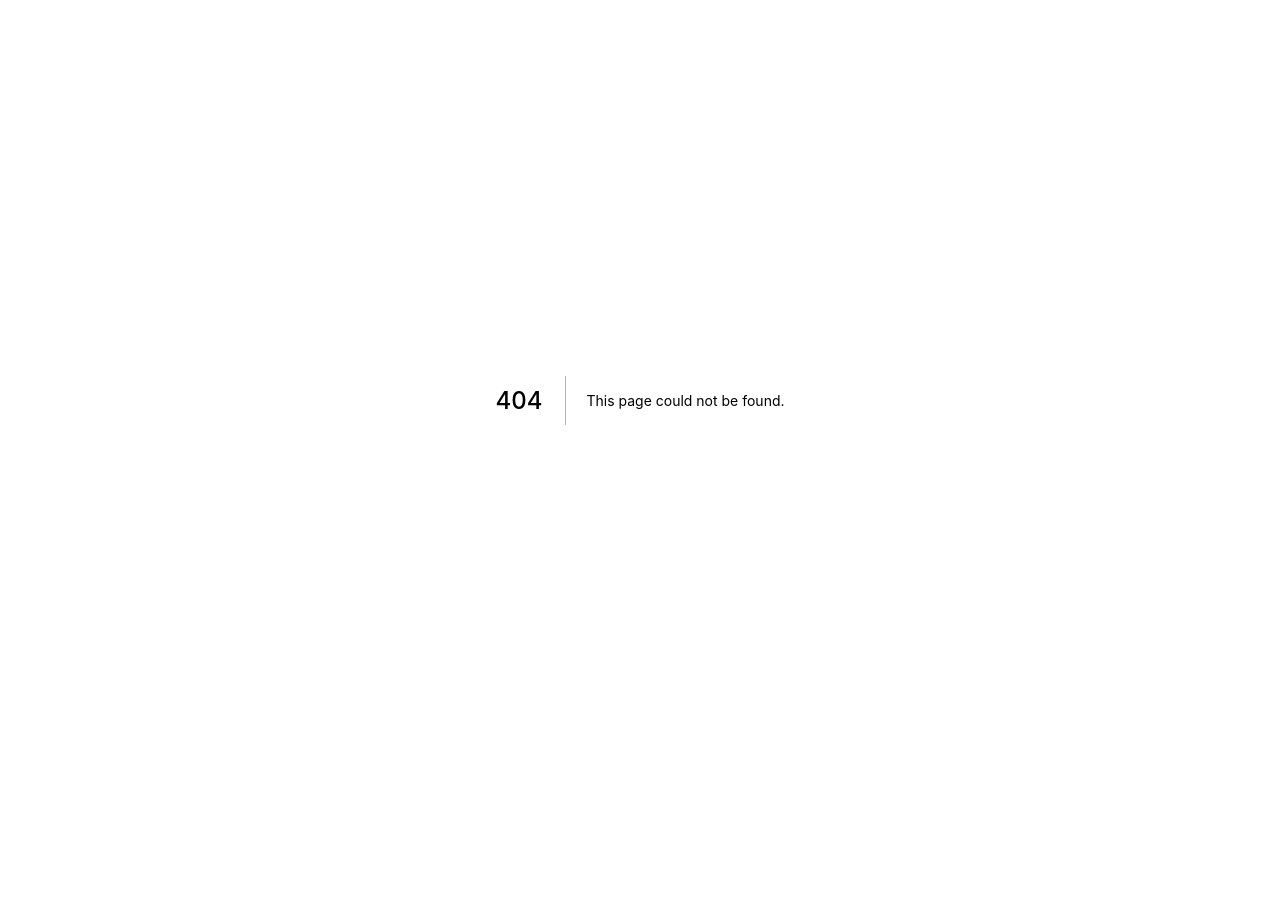
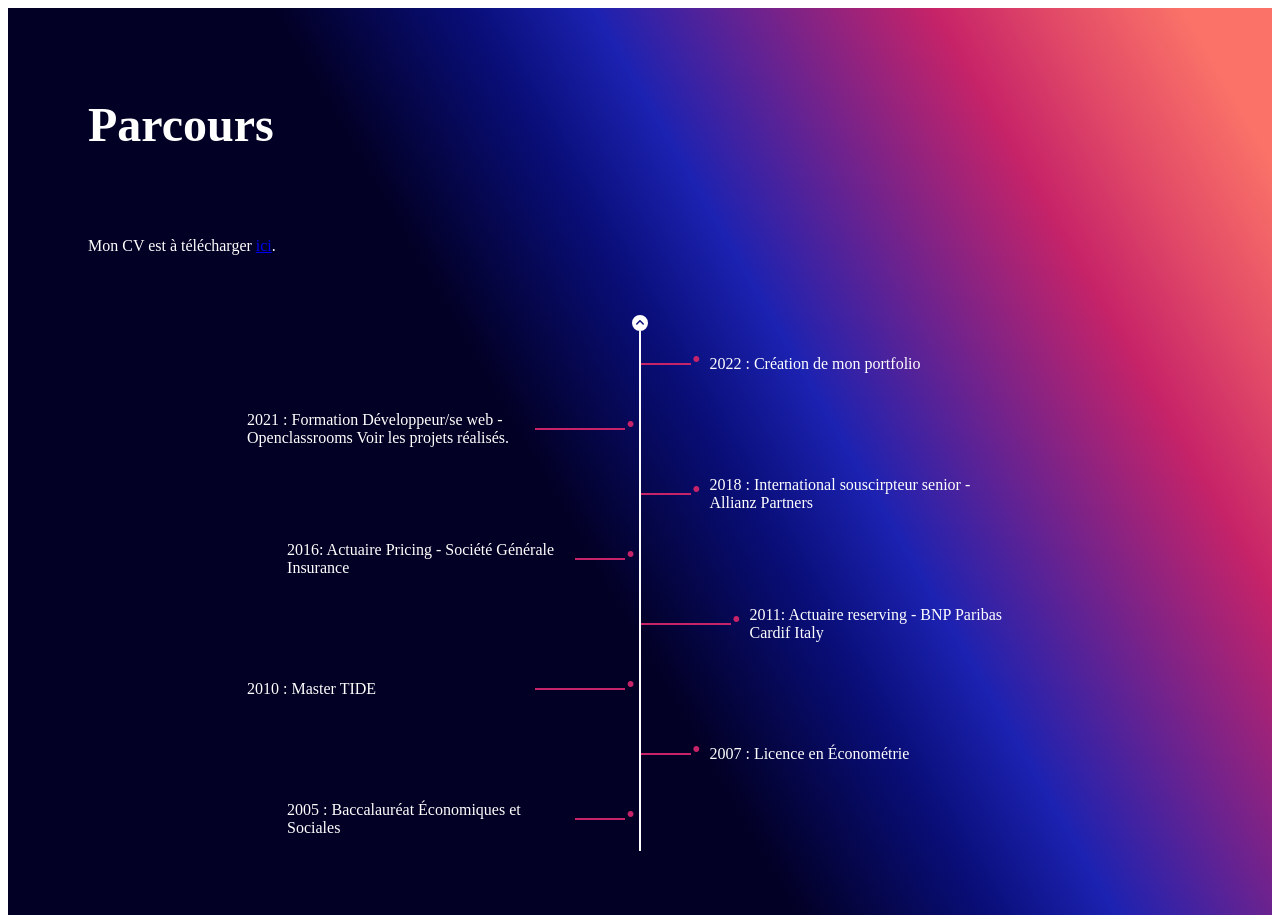
Before and after one commit to Hatina1/Portfolio, a Next.js app: page /career in a window 1280 px wide. Before the commit this address had no page. Before the commit the page ends 800 px from the top, so only its background shows below. Built offline with nearby package versions, Linux system fonts and the light colour scheme.

Commit message:
Update career path code

```diff
--- /dev/null
+++ b/pages/career.js
@@ -0,0 +1,133 @@
+import Head from "next/head";
+import Image from "next/image";
+import styles from "../styles/Career.module.css";
+import { FontAwesomeIcon } from "@fortawesome/react-fontawesome";
+import { faCircleChevronUp } from "@fortawesome/free-solid-svg-icons";
+
+export default function Career() {
+	const path = "../public/assets/";
+	return (
+		<div className={styles.container}>
+			<Head>
+				<title>Hata Coulibaly Portfolio</title>
+				<meta name="description" content="Site développement web portfolio" />
+			</Head>
+
+			<main className={styles.main}>
+				<section className={styles.section}>
+					<h1 className={styles.title}>Parcours</h1>
+				</section>
+				<p className={styles.section}>
+					Mon CV est à télécharger{" "}
+					<a
+						className={styles.link}
+						target="_blank"
+						href="https://drive.google.com/file/d/1c1N5DejjM7n8bMZAMA8w3kuCTKIomNpl/view?usp=sharing"
+						download="CV Hata Coulibaly"
+					>
+						ici
+					</a>
+					.
+				</p>
+				<div className={styles.icon}>
+					<FontAwesomeIcon icon={faCircleChevronUp} />
+				</div>
+				<section className={styles.main_container}>
+					<figure className={styles.card}>
+						<div className={styles.card_lines}></div>
+						<figcaption className={styles.card_text}></figcaption>
+					</figure>
+					<figure className={styles.card}>
+						<div className={styles.card_lines_short}></div>
+						<span className={styles.card_span_right}>·</span>
+						<figcaption className={styles.card_text}>
+							2022 : Création de mon portfolio
+						</figcaption>
+					</figure>
+					<figure className={styles.card}>
+						<figcaption className={styles.card_text}>
+							2021 : Formation Développeur/se web - Openclassrooms Voir les
+							projets réalisés.
+						</figcaption>
+						<div className={styles.card_lines_long}></div>
+						<span className={styles.card_span_left}>·</span>
+					</figure>
+					<figure className={styles.card}>
+						<div className={styles.card_lines}></div>
+						<figcaption className={styles.card_text}></figcaption>
+					</figure>
+
+					<figure className={styles.card}>
+						<div className={styles.card_lines}></div>
+						<figcaption className={styles.card_text}></figcaption>
+					</figure>
+					<figure className={styles.card}>
+						<div className={styles.card_lines_short}></div>
+						<span className={styles.card_span_right}>·</span>
+						<figcaption className={styles.card_text}>
+							2018 : International souscirpteur senior - Allianz Partners
+						</figcaption>
+					</figure>
+
+					<figure className={styles.card}>
+						<figcaption className={styles.card_text}>
+							2016: Actuaire Pricing - Société Générale Insurance
+						</figcaption>
+						<div className={styles.card_lines_short}></div>
+						<span className={styles.card_span_left}>·</span>
+					</figure>
+					<figure className={styles.card}>
+						<div className={styles.card_lines}></div>
+						<figcaption className={styles.card_text}></figcaption>
+					</figure>
+
+					<figure className={styles.card}>
+						<div className={styles.card_lines}></div>
+						<figcaption className={styles.card_text}></figcaption>
+					</figure>
+					<figure className={styles.card}>
+						<div className={styles.card_lines_long}></div>
+						<span className={styles.card_span_right}>·</span>
+						<figcaption className={styles.card_text}>
+							2011: Actuaire reserving - BNP Paribas Cardif Italy
+						</figcaption>
+					</figure>
+					<figure className={styles.card}>
+						<figcaption className={styles.card_text}>
+							2010 : Master TIDE
+						</figcaption>
+						<div className={styles.card_lines_long}></div>
+						<span className={styles.card_span_left}>·</span>
+					</figure>
+					<figure className={styles.card}>
+						<div className={styles.card_lines}></div>
+						<figcaption className={styles.card_text}></figcaption>
+					</figure>
+
+					<figure className={styles.card}>
+						<div className={styles.card_lines}></div>
+						<figcaption className={styles.card_text}></figcaption>
+					</figure>
+					<figure className={styles.card}>
+						<div className={styles.card_lines_short}></div>
+						<span className={styles.card_span_right}>·</span>
+						<figcaption className={styles.card_text}>
+							2007 : Licence en Économétrie
+						</figcaption>
+					</figure>
+					<figure className={styles.card}>
+						<figcaption className={styles.card_text}>
+							2005 : Baccalauréat Économiques et Sociales
+						</figcaption>
+						<div className={styles.card_lines_short}></div>
+						<span className={styles.card_span_left}>·</span>
+					</figure>
+					<figure className={styles.card}>
+						<div className={styles.card_lines}></div>
+						<figcaption className={styles.card_text}></figcaption>
+					</figure>
+				</section>
+			</main>
+		</div>
+	);
+}
--- /dev/null
+++ b/styles/Career.module.css
@@ -0,0 +1,119 @@
+.container {
+	min-height: calc(100vh - 80px);
+}
+
+.main {
+	padding: 4rem 0;
+	display: flex;
+	flex-direction: column;
+	justify-content: flex-start;
+	color: white;
+	background-color: #001220;
+	background: -webkit-linear-gradient(
+		30deg,
+		rgba(2, 0, 36, 1) 44%,
+		rgba(9, 14, 121, 1) 55%,
+		rgba(28, 34, 177, 1) 62%,
+		rgba(198, 35, 104, 1) 81%,
+		rgba(227, 76, 103, 1) 88%,
+		rgba(250, 114, 104, 1) 95%
+	);
+}
+
+.section {
+	width: 80%;
+	margin: 25px 80px 60px 80px;
+}
+.link {
+	text-decoration: underline;
+	cursor: pointer;
+}
+
+.link:hover {
+	color: #0070f3;
+	text-decoration: none;
+}
+
+.title a {
+	color: #0070f3;
+	text-decoration: none;
+}
+
+.title a:hover,
+.title a:focus,
+.title a:active {
+	text-decoration: none;
+}
+
+.title {
+	margin: 0;
+	line-height: 1.15;
+	font-size: 3rem;
+}
+
+.main_container {
+	margin: 0 4rem;
+	display: grid;
+	align-items: center;
+	justify-content: center;
+	grid-template-columns: 1fr 1fr;
+	gap: 0;
+}
+
+.icon {
+	display: flex;
+	align-items: center;
+	justify-content: center;
+}
+
+.card {
+	margin: 0;
+	display: flex;
+	flex-direction: row;
+	align-items: center;
+	justify-content: flex-start;
+	height: 65px;
+}
+
+.card:nth-child(4n + 2),
+.card:nth-child(4n + 4) {
+	border-left: 1px solid #fff;
+}
+
+.card:nth-child(4n + 3),
+.card:nth-child(4n + 1) {
+	justify-content: flex-end;
+	border-right: 1px solid #fff;
+}
+
+.card_lines_short {
+	height: 2px;
+	width: 50px;
+	background-color: rgba(198, 35, 104, 1);
+}
+
+.card_lines_long {
+	height: 2px;
+	width: 90px;
+	background-color: rgba(198, 35, 104, 1);
+}
+
+.card_span_left:nth-child(4n + 3) {
+	margin-top: -9px;
+	margin-left: -3px;
+	color: rgba(198, 35, 104, 1);
+	font-size: 50px;
+}
+.card_span_right:nth-child(4n + 2) {
+	margin-top: -9px;
+	margin-left: -3px;
+	color: rgba(198, 35, 104, 1);
+	font-size: 50px;
+}
+
+.card_text {
+	padding: 0 0.3rem;
+	color: #001220;
+	color: #fff;
+	width: 50%;
+}
```
